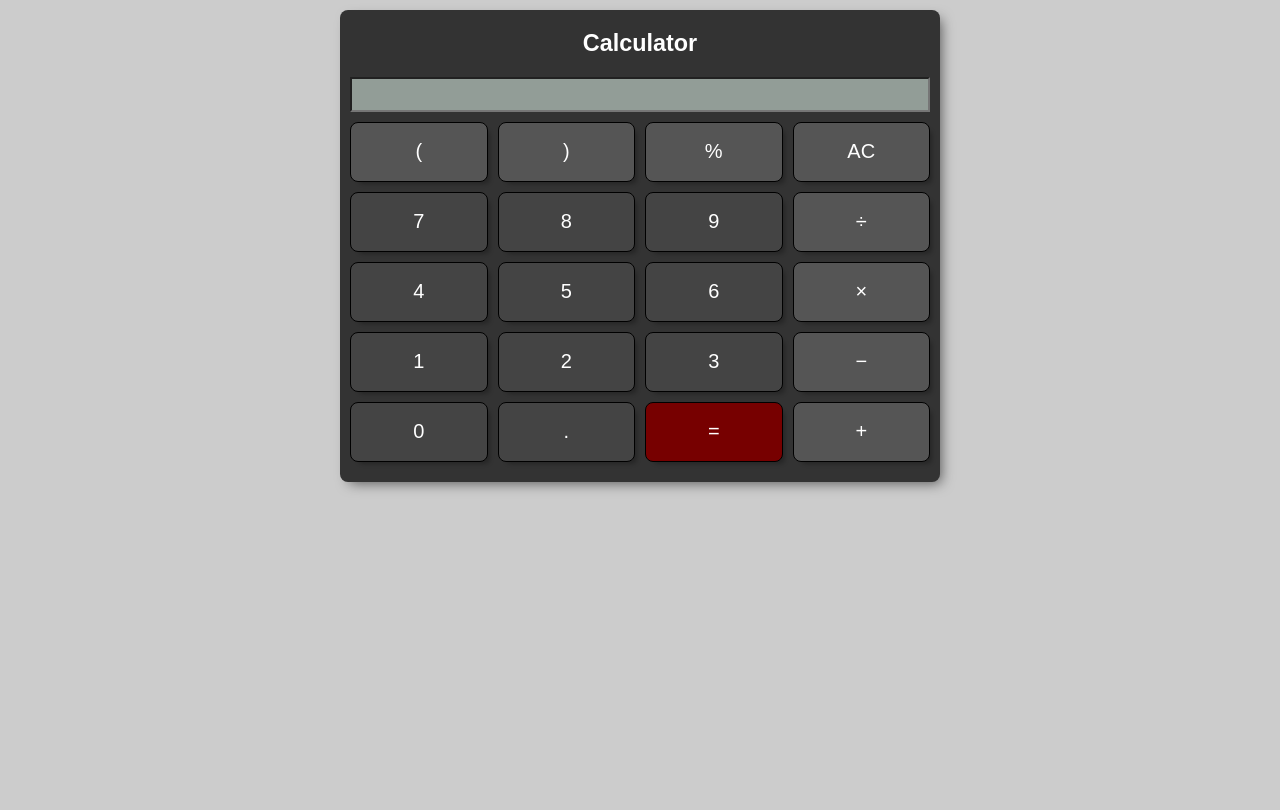
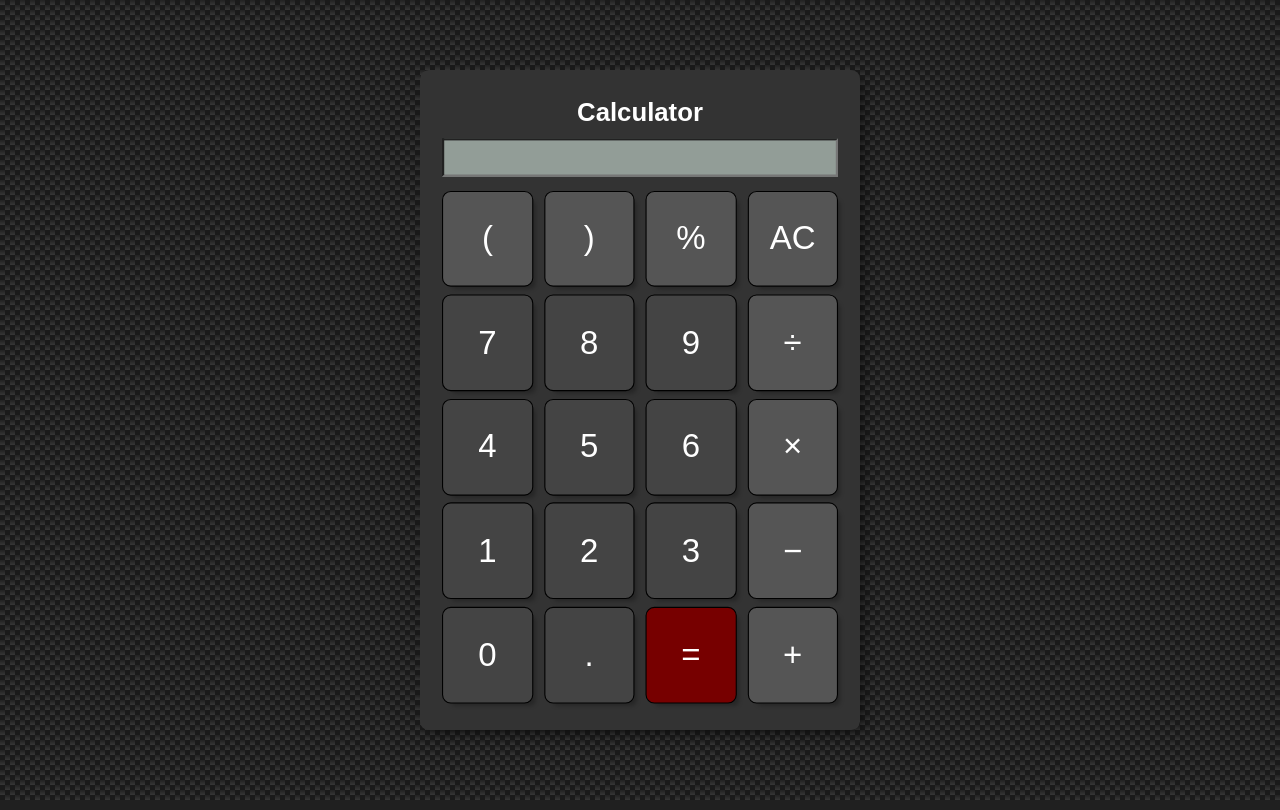
Before and after one commit to gtumbaga/gCalculator, a plain HTML site: page index.html in a window 1280 px wide. Drawn offline with Linux system fonts and the light colour scheme.

Commit message:
huge css and breakpoint overhaul

```diff
--- a/css/styles.css
+++ b/css/styles.css
@@ -1,13 +1,27 @@
+:root {
+  --frame-width: 400px ;
+  --frame-height: 600px;
+}
+
+html {
+      background-color: rgb(32, 32, 32);
+  background-image: linear-gradient(45deg, black 25%, transparent 25%, transparent 75%, black 75%, black), linear-gradient(45deg, black 25%, transparent 25%, transparent 75%, black 75%, black), linear-gradient(to bottom, rgb(8, 8, 8), rgb(32, 32, 32));
+  background-size: 10px 10px, 10px 10px, 10px 5px;
+  background-position: 0px 0px, 5px 5px, 0px 0px;
+}
+
 html, body {
     width: 100vw;
     height: 100vh;
+    overflow: hidden;
 }
 body {
     box-sizing: border-box;
     font-size: 20px;
     font-family: arial, sans-serif;
-    background: #ccc;
+    /*background: #000;*/
 
+    background-color: rgba(255, 255, 255, .1);
 }
 body * {
     box-sizing: border-box;
@@ -19,17 +33,28 @@ h3 {
     color: #fff;
 }
 .frame {
-    max-width: 600px;
-    width: 80vw;
+    position: relative;
+    width: var(--frame-width);
+    height: var(--frame-height);
     margin: 0 auto;
-    margin-top: 10px;
-    background: #333;
+    margin-top: calc((100vh / 2) - (var(--frame-height) / 2));
+    margin-left: calc((100vw / 2) - (var(--frame-width) / 2));
     padding: 10px;
     border-radius: 8px;
-
+    background: #333;
     -webkit-box-shadow: 5px 5px 13px -4px rgba(0,0,0,0.59);
     box-shadow: 5px 5px 13px -4px rgba(0,0,0,0.59);
 }
+
+.frame .inner {
+    position: absolute;
+    top: 0;
+    bottom: 0;
+    left: 0;
+    right: 0;
+    padding: 10px 20px;
+}
+
 input {
     width: 100%;
     font-family: 'Lucida Sans', 'Lucida Sans Regular', 'Lucida Grande', 'Lucida Sans Unicode', Geneva, Verdana, sans-serif;
@@ -41,12 +66,14 @@ input:focus {
     outline: pink;
 }
 .row {
-    margin-bottom: 10px;
+    margin-bottom: .5%;
     display: flex;
     flex-wrap: nowrap;
     justify-content: center;
     align-content: stretch;
     column-gap: 10px;
+    height: 16%;
+    padding-top: 5px;
 }
 .col {
     flex-grow: 1;
@@ -59,8 +86,10 @@ input:focus {
 .btn {
     display: block;
     width: 100%;
-    height: 60px;
+    height: 100%;
     color: #fff;
+
+    font-size: 30px;
 
     background-color: #555;
 
@@ -69,6 +98,10 @@ input:focus {
 
     -webkit-box-shadow: 5px 5px 4px -3px rgba(0,0,0,0.26);
     box-shadow: 5px 5px 4px -3px rgba(0,0,0,0.26);
+
+    -webkit-user-select: none; /* Safari */
+    -ms-user-select: none; /* IE 10 and IE 11 */
+    user-select: none; /* Standard syntax */
 }
 
 .btn.dark {
@@ -93,3 +126,137 @@ input:focus {
 .btn.hide {
     display: none;
 }
+
+/*@media screen and (max-height: 1080px) {*/
+    /*:root {*/
+      /*--frame-width: 460px ;*/
+      /*--frame-height: 690px;*/
+    /*}*/
+/*}*/
+
+/*@media screen and (max-height: 900px) {*/
+    /*:root {*/
+      /*--frame-width: 460px ;*/
+      /*--frame-height: 690px;*/
+    /*}*/
+/*}*/
+
+/*@media screen and (max-height: 720px) {*/
+    /*:root {*/
+      /*--frame-width: 460px ;*/
+      /*--frame-height: 690px;*/
+    /*}*/
+/*}*/
+
+/*@media screen and (max-height: 600px) {*/
+    /*:root {*/
+      /*--frame-width: 360px ;*/
+      /*--frame-height: 540px;*/
+    /*}*/
+/*}*/
+
+/*@media screen and (max-width: 1368px) {*/
+    /*:root {*/
+      /*--frame-width: 400px ;*/
+      /*--frame-height: 600px;*/
+    /*}*/
+/*}*/
+
+/*@media screen and (max-width: 1024px) and (max-height: 600px) {*/
+    /*:root {*/
+      /*--frame-width: 360px ;*/
+      /*--frame-height: 540px;*/
+    /*}*/
+/*}*/
+
+/*@media screen and (max-width: 480px) {*/
+    /*:root {*/
+      /*--frame-width: 320px ;*/
+      /*--frame-height: 480px;*/
+    /*}*/
+/*}*/
+
+/*@media screen and (max-width: 320px) {*/
+    /*:root {*/
+      /*--frame-width: 260px ;*/
+      /*--frame-height: 390px;*/
+    /*}*/
+/*}*/
+
+
+
+
+@media screen and (orientation: landscape ) and (min-height: 320px) {
+    .frame {
+        transform: scale(.5);
+    }
+}
+
+@media screen and (orientation: landscape ) and (min-height: 600px) {
+    .frame {
+        transform: scale(.9);
+    }
+}
+
+@media screen and (orientation: landscape ) and (min-height: 700px) {
+    .frame {
+        transform: scale(1.1);
+    }
+}
+
+@media screen and (orientation: landscape ) and (min-height: 900px) {
+    .frame {
+        transform: scale(1.4);
+    }
+}
+
+@media screen and (orientation: landscape ) and (min-height: 912px) {
+    .frame {
+        transform: scale(1.4);
+    }
+}
+
+@media screen and (orientation: landscape ) and (min-height: 1080px) {
+    .frame {
+        transform: scale(1.7);
+    }
+}
+
+
+
+
+
+
+
+
+
+
+@media screen and (orientation: portrait ) and (min-width: 390px) {
+    .frame {
+        transform: scale(.9);
+    }
+}
+
+@media screen and (orientation: portrait ) and (min-width: 393px) {
+    .frame {
+        transform: scale(.9);
+    }
+}
+
+@media screen and (orientation: portrait ) and (min-width: 540px) {
+    .frame {
+        transform: scale(1.1);
+    }
+}
+
+@media screen and (orientation: portrait ) and (min-width: 768px) {
+    .frame {
+        transform: scale(1.6);
+    }
+}
+
+@media screen and (orientation: portrait ) and (min-width: 912px) {
+    .frame {
+        transform: scale(2.1);
+    }
+}
--- a/index.html
+++ b/index.html
@@ -6,19 +6,16 @@
     <title>gCalculator</title>
     <link rel="stylesheet" href="./css/normalize.css">
     <link rel="stylesheet" href="./css/styles.css">
-    <script src="./js/math.js"></script>
-    <script src="./js/script.js" /></script>
+    <!-- version: 0.2 -->
+    <script src="./js/math.js?ver=0.2"></script>
+    <script src="./js/script.js?ver=0.2" /></script>
 </head>
-<body>
+<body ontouchstart="() => {}">
     <div class="frame">
         <div class="inner">
             <div class="row">
                 <div class="col col5">
                     <h3>Calculator</h3>
-                </div>
-            </div>
-            <div class="row">
-                <div class="col col5">
                     <input type="text" id="exp" onkeyup="handoleKeyup(event)" onkeydown="handleKeydown(event)" />
                 </div>
             </div>
```
Also changed, not shown: css/Digital7-rg1mL.ttf (added).
